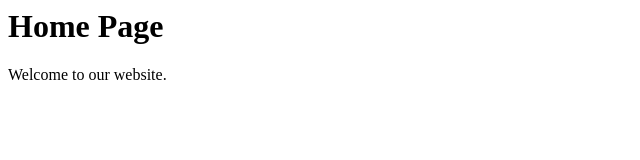
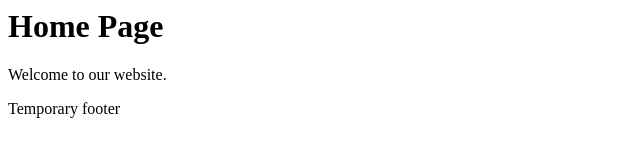
Before and after one commit to Satvik-Allenki/git-workflow-assignment, a plain HTML site: page index.html in a window 1280 px wide. Shown: the whole page, without its empty margins (0-640 px from the left). Drawn offline with Linux system fonts and the light colour scheme.

Commit message:
Temporary commit to be undone

```diff
--- a/index.html
+++ b/index.html
@@ -1,2 +1,3 @@
 <h1>Home Page</h1>
 <p>Welcome to our website.</p>
+<p>Temporary footer</p>
```
